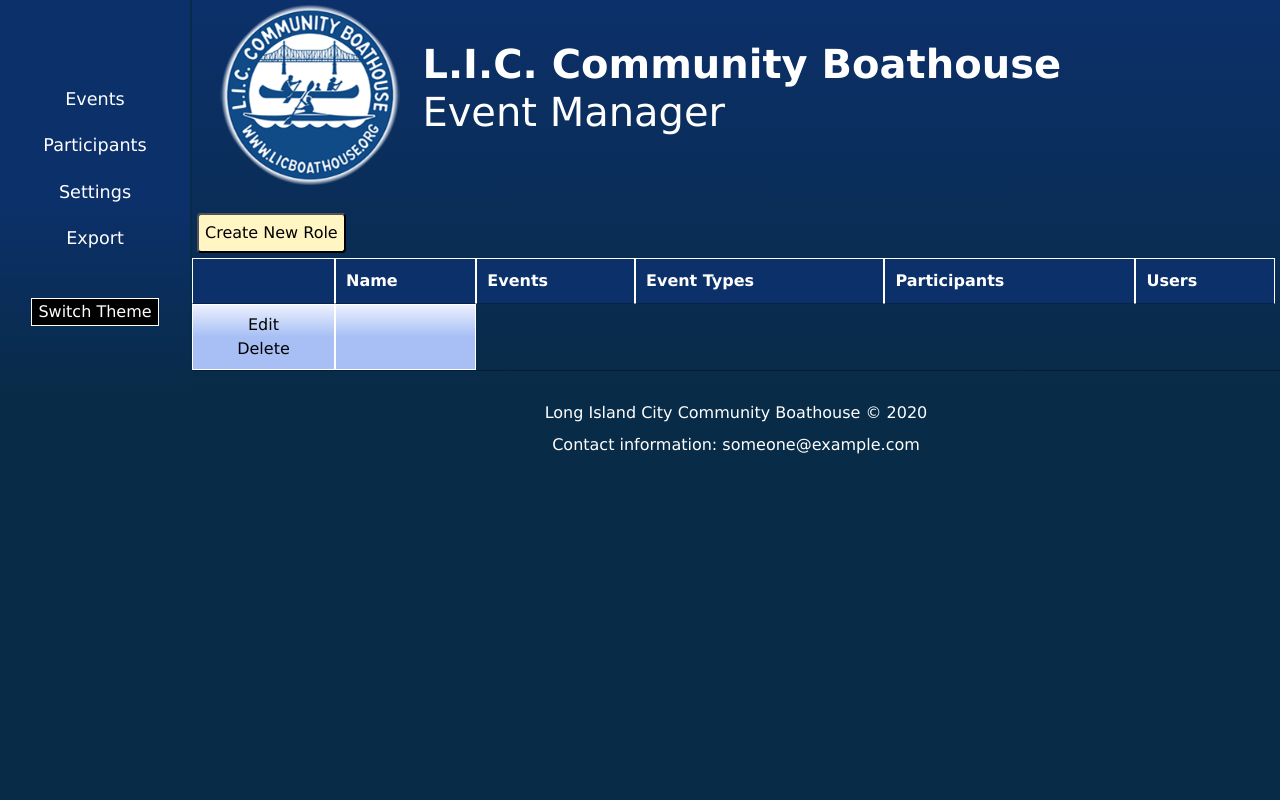
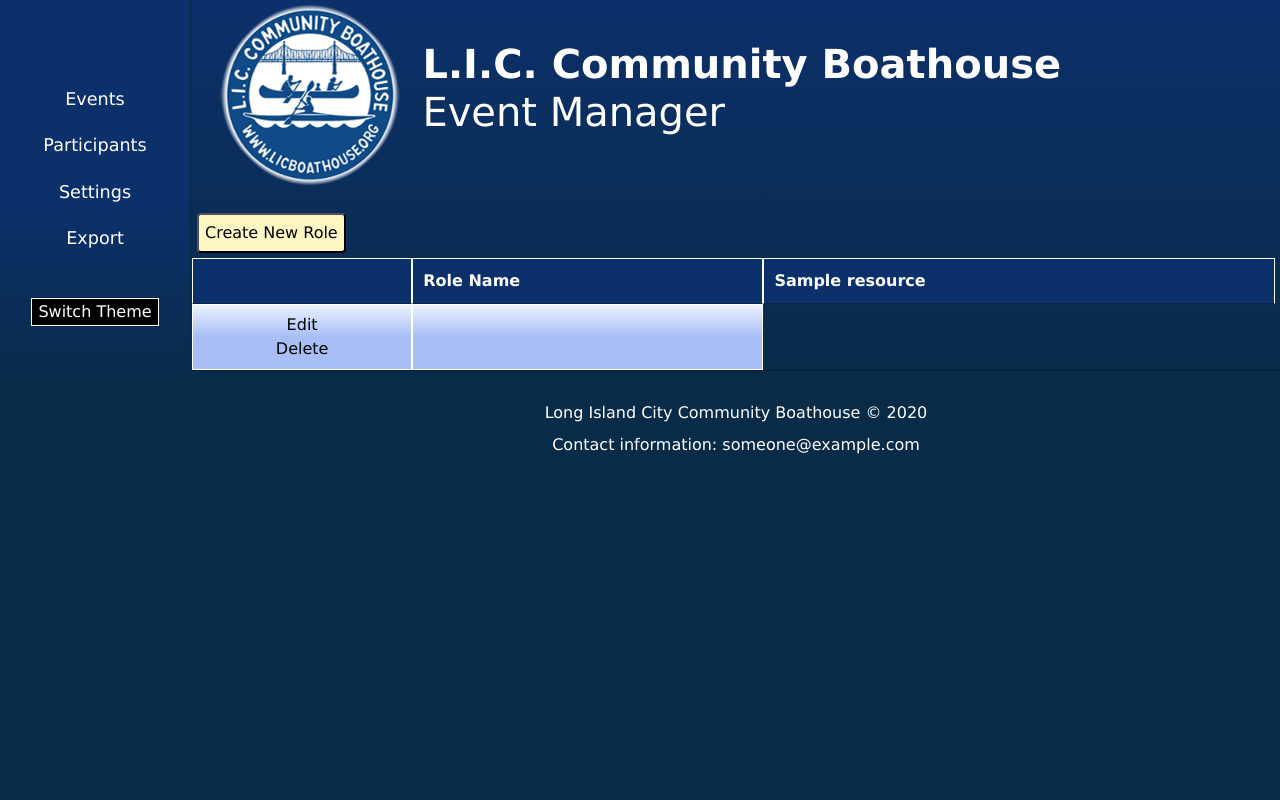
Before and after one commit to LICCB/event-manager, a Node project: template views/settings/roles.ejs in a window 1280 px wide. Run offline with Node 20 templates, Linux system fonts and the light colour scheme; the template is opened without the code that fills it: most values are stand-ins (such as "Sample title", 1, 10 or a date in 2020); some libraries are stand-ins or nearby versions.

Commit message:
Add role resource to rbac

```diff
--- a/dummyRows.sql
+++ b/dummyRows.sql
@@ -1,7 +1,7 @@
 INSERT INTO roles (roleID, grantInfo)
     VALUES
-    ('7d4666ef-2d92-4f8a-ae4f-6b61d568031b', '{"Admin" :{"Events": {"create:any": ["*"], "read:any": ["*"],"update:any": ["*"], "delete:any": ["*"]},"EventTypes" : {"create:any": ["*"],"read:any": ["*"],"update:any": ["*"], "delete:any": ["*"]},"Participants": {"create:any": ["*"],"read:any": ["*"],"update:any": ["*"], "delete:any": ["*"]},"Users" : {"create:any": ["*"],"read:any": ["*"],"update:any": ["*"], "delete:any": ["*"]}}}'),
-    ('7d4666ef-2d92-4f8a-ae4f-6b61d568045b', '{"Read Only" :{"Events": {"read:any": ["*"]},"EventTypes" : {"read:any": ["*"]},"Participants": {"read:any": ["*"]},"Users" : {"read:any": ["*"]}}}');
+    ('7d4666ef-2d92-4f8a-ae4f-6b61d568031b', '{"Admin" :{"Events": {"create:any": ["*"], "read:any": ["*"],"update:any": ["*"], "delete:any": ["*"]},"EventTypes" : {"create:any": ["*"],"read:any": ["*"],"update:any": ["*"], "delete:any": ["*"]},"Participants": {"create:any": ["*"],"read:any": ["*"],"update:any": ["*"], "delete:any": ["*"]},"Users" : {"create:any": ["*"],"read:any": ["*"],"update:any": ["*"], "delete:any": ["*"]}, "Roles" : {"create:any": ["*"],"read:any": ["*"],"update:any": ["*"], "delete:any": ["*"]}}}'),
+    ('7d4666ef-2d92-4f8a-ae4f-6b61d568045b', '{"Read Only" :{"Events": {"read:any": ["*"]},"EventTypes" : {"read:any": ["*"]},"Participants": {"read:any": ["*"]},"Users" : {"read:any": ["*"]},  "Roles" : {"read:any": ["*"]}}}');
 
 INSERT INTO users (userID, googleID, pictureURL, email, firstName, lastName, userEnabled, roleID)
     VALUES
--- a/rbac.js
+++ b/rbac.js
@@ -3,7 +3,7 @@
 const AccessControl = require('accesscontrol');
 
 // permissions variables
-const resources = ['Events', 'Event Types', 'Participants', 'Users'];
+const resources = ['Events', 'Event Types', 'Participants', 'Users', 'Roles'];
 const permissions = ['Create', 'Read', 'Update', 'Delete'];
 const acPermissions = ['create:any', 'read:any', 'update:any', 'delete:any'];
 const internalPermissions = ['"create:any":["*"]','"read:any":["*"]','"update:any":["*"]','"delete:any":["*"]'];
@@ -19,6 +19,7 @@
 const eventTypes = 'Event Types';
 const participants = 'Participants';
 const users = 'Users';
+const roles = 'Roles';
 
 async function getRolesFromDb(){
     var grants = await db.queryAllRoles();
@@ -51,3 +52,4 @@
 module.exports.eventTypes = eventTypes;
 module.exports.participants = participants;
 module.exports.users = users;
+module.exports.roles = roles;
--- a/routes/settings-routes.js
+++ b/routes/settings-routes.js
@@ -176,6 +176,7 @@
   res.render('settings/roles', {
     user: req.user,
     title: 'Roles',
+    resources: rbac.resources,
     roles: (await db.queryAllRoles())[0],
     utils: utils
   });
--- a/views/settings/roles.ejs
+++ b/views/settings/roles.ejs
@@ -15,11 +15,10 @@
         <% var keys = Object.keys(roles[0]) %>
         <tr>
           <th></th>
-            <th scope="col">Name</th>
-            <th scope="col">Events</th>
-            <th scope="col">Event Types</th>
-            <th scope="col">Participants</th>
-            <th scope="col">Users</th>
+          <th scope="col">Role Name</th>
+          <% for(var i = 0; i < resources.length; i++) { %>
+            <th scope="col"><%= resources[i] %></th>
+          <% } %>
         </tr>
       </thead>
       <tbody>
```
